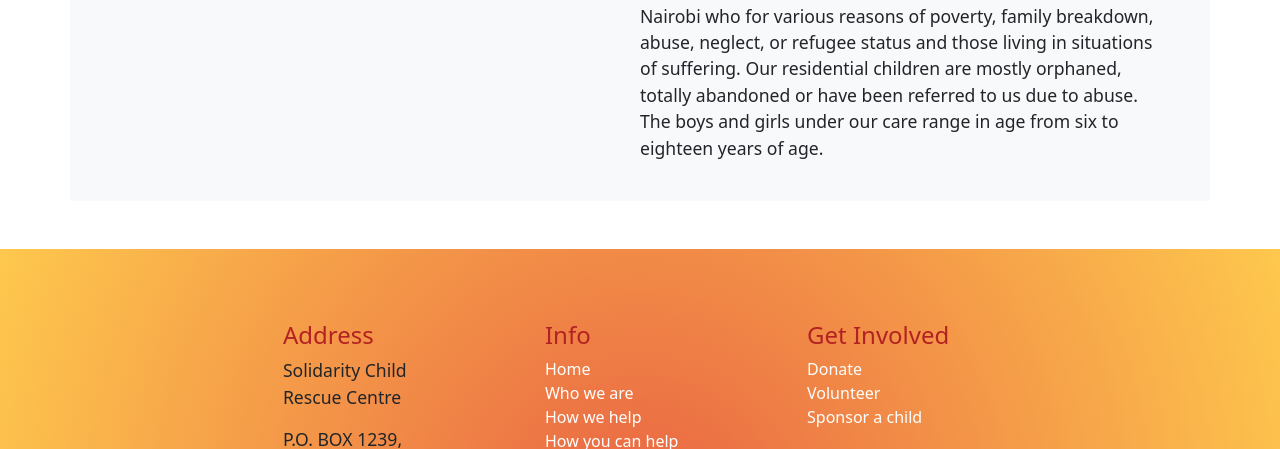
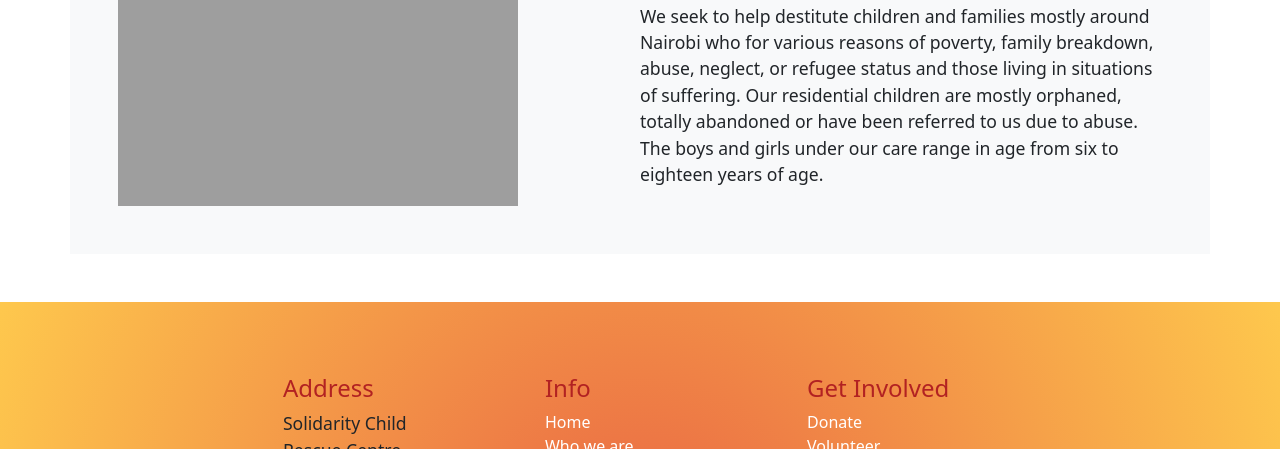
Before and after one commit to SCRCdev/SCRC, a plain HTML site: page about.html in a window 1280 px wide. Shown: the part 651-1100 px from the top of the page. Drawn offline with nearby package versions, Linux system fonts and the light colour scheme; the site is published under a folder, as on GitHub Pages, so addresses that start at the root find nothing.

Commit message:
path fix

```diff
--- a/about.html
+++ b/about.html
@@ -54,7 +54,7 @@
         <div class="col-sm"><img class="rounded-3 img-fluid p-4" src="images/opt_front_view2.jpg" alt="front view of Genesis House at Solidarity"></div>
       </div>
       <div class="row container my-4">
-        <div class="col-sm"><img src="/images/optx_elevated_view2.jpg" alt="elevated view of Solidarity grounds" class="col-sm img-fluid p-4"></div>
+        <div class="col-sm"><img src="images/optx_elevated_view2.jpg" alt="elevated view of Solidarity grounds" class="col-sm img-fluid p-4"></div>
         <div class="col d-grid align-content-center">
           <h2 class="py-4 custom-text-primary">Our Mission</h2>
           <p>We seek to help destitute children and families mostly around Nairobi who for various reasons of poverty,
```
